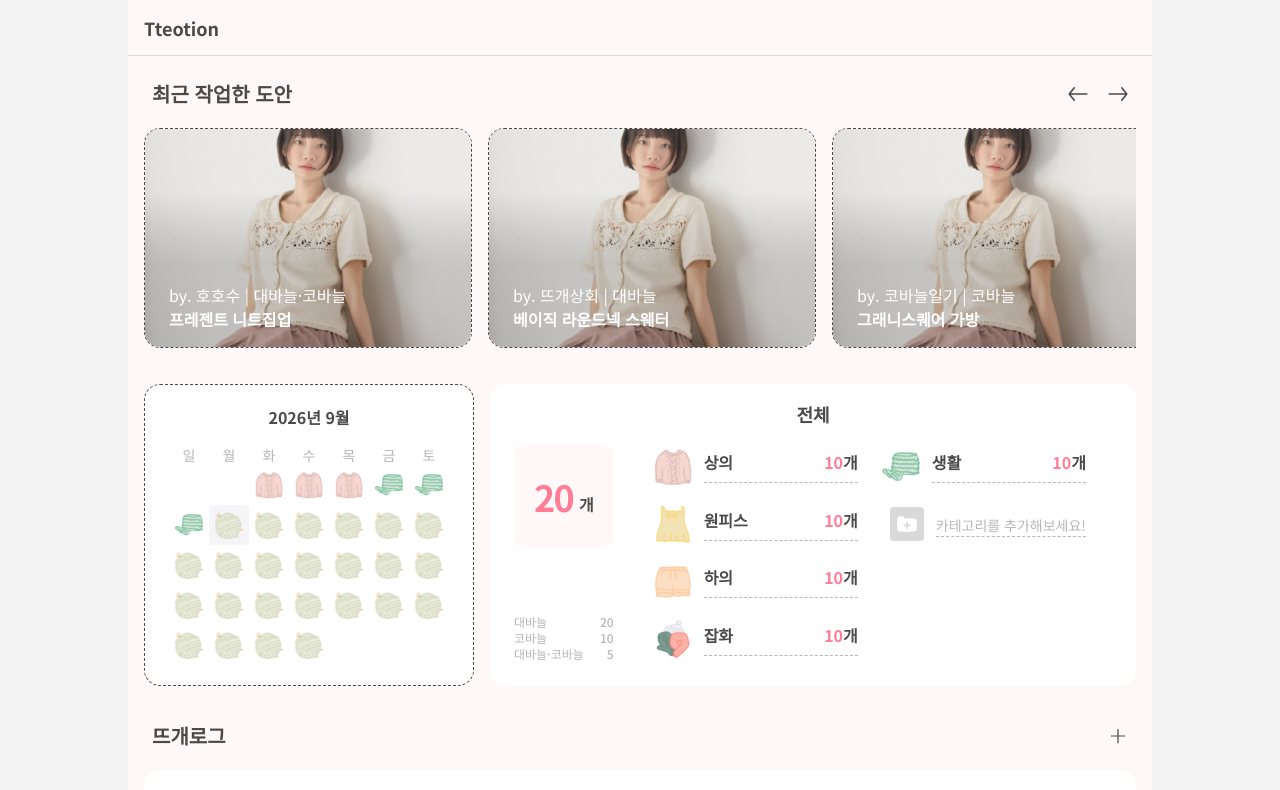
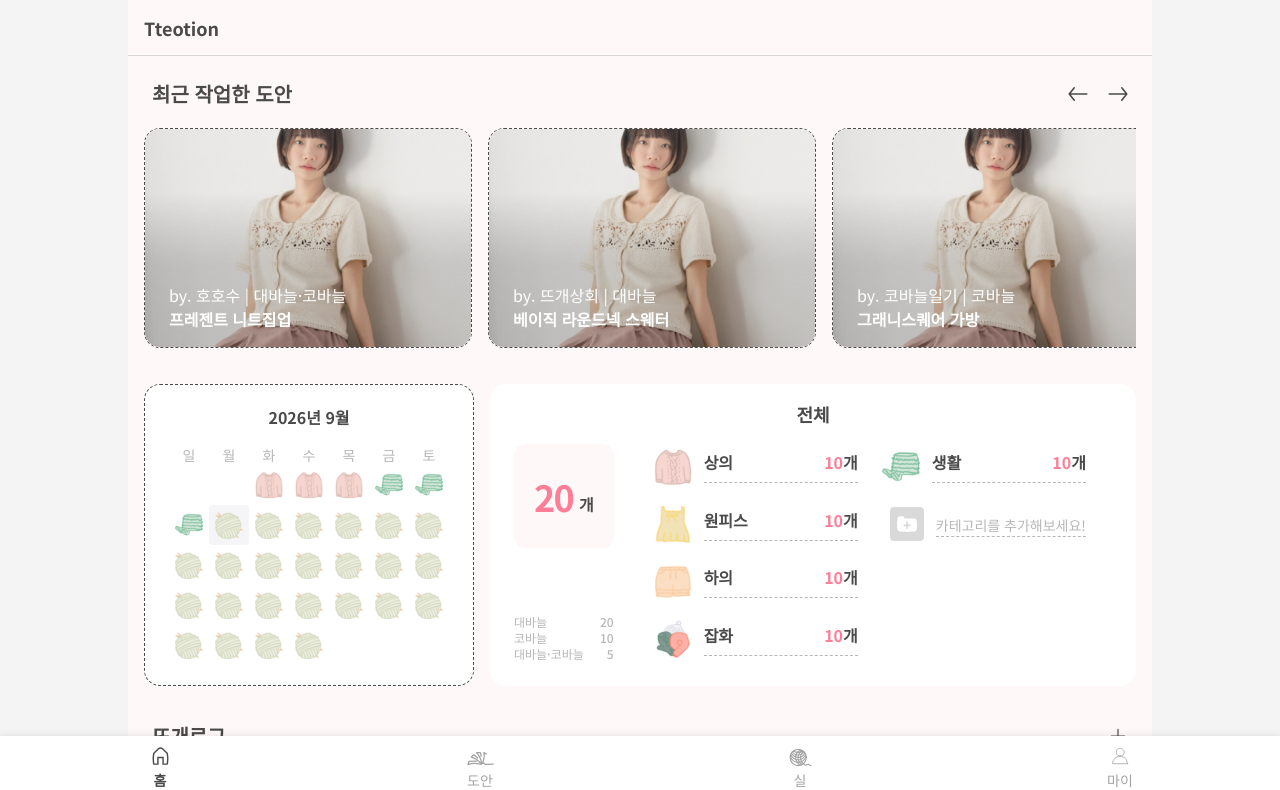
Before and after one commit to hollyjelly/tteotion, a Next.js app in the folder apps/web/: page / in a window 1280 px wide. Shown: the top 790 px of the page. Built offline with nearby package versions, Linux system fonts and the light colour scheme.

Commit message:
KAN-11 feat: 하단 네비게이션에 아이콘 및 실제 경로 연동

```diff
--- a/apps/web/src/app/globals.css
+++ b/apps/web/src/app/globals.css
@@ -31,6 +31,9 @@
 
   /* Named token instead of an arbitrary value (max-w-shell), enforced by eslint-plugin-tailwindcss. */
   --container-shell: 1024px;
+
+  /* Bottom nav elevation — no default Tailwind shadow step matches this spec. */
+  --shadow-nav: 0px 4px 10px rgba(0, 0, 0, 0.25);
 
   /* iOS notch / Android gesture bar safe areas — needs viewport-fit=cover (see layout.tsx) */
   --spacing-safe-t: env(safe-area-inset-top, 0px);
--- a/apps/web/src/components/bottom-nav.tsx
+++ b/apps/web/src/components/bottom-nav.tsx
@@ -2,28 +2,32 @@
 
 import Link from "next/link";
 import { usePathname } from "next/navigation";
+import {Icon} from "@/components/icons/icon";
 
 const tabs = [
-  { href: "/", label: "메인" },
-  { href: "/list", label: "목록" },
-];
+  { href: "/", icon: "home", size: 23, iconStyle: '', label: "홈" },
+  { href: "/list", icon: "knitting-needles", size: 33, iconStyle: '-translate-y-0.5', label: "도안" },
+  { href: "/yarn", icon: "yarn-ball", size: 27, iconStyle: '-translate-y-0.5 mt-0.5', label: "실" },
+  { href: "/user", icon: "user", size: 20, iconStyle: 'mt-0.5', label: "마이" },
+] as const;
 
 export function BottomNav() {
   const pathname = usePathname();
 
   return (
-    <nav className="flex shrink-0 border-t border-muted bg-background pb-safe-b">
+    <nav className="fixed bottom-0 left-0 flex h-16 w-full shrink-0 bg-inverse pb-safe-b shadow-nav">
       {tabs.map((tab) => {
         const isActive = pathname === tab.href;
         return (
           <Link
-            key={tab.href}
+            key={tab.icon}
             href={tab.href}
-            className={`flex flex-1 flex-col items-center gap-1 py-2.5 pb-2 text-xs ${
-              isActive ? "font-semibold text-primary" : "text-muted-foreground"
+            className={`relative flex flex-1 flex-col items-center justify-start gap-1 py-2 pb-2 text-sm text-primary ${
+              isActive ? "font-semibold opacity-100" : "opacity-50"
             }`}
           >
-            {tab.label}
+            <Icon className={tab.iconStyle} name={tab.icon} size={tab.size}/>
+            <span className="absolute bottom-2.5">{tab.label}</span>
           </Link>
         );
       })}
```
